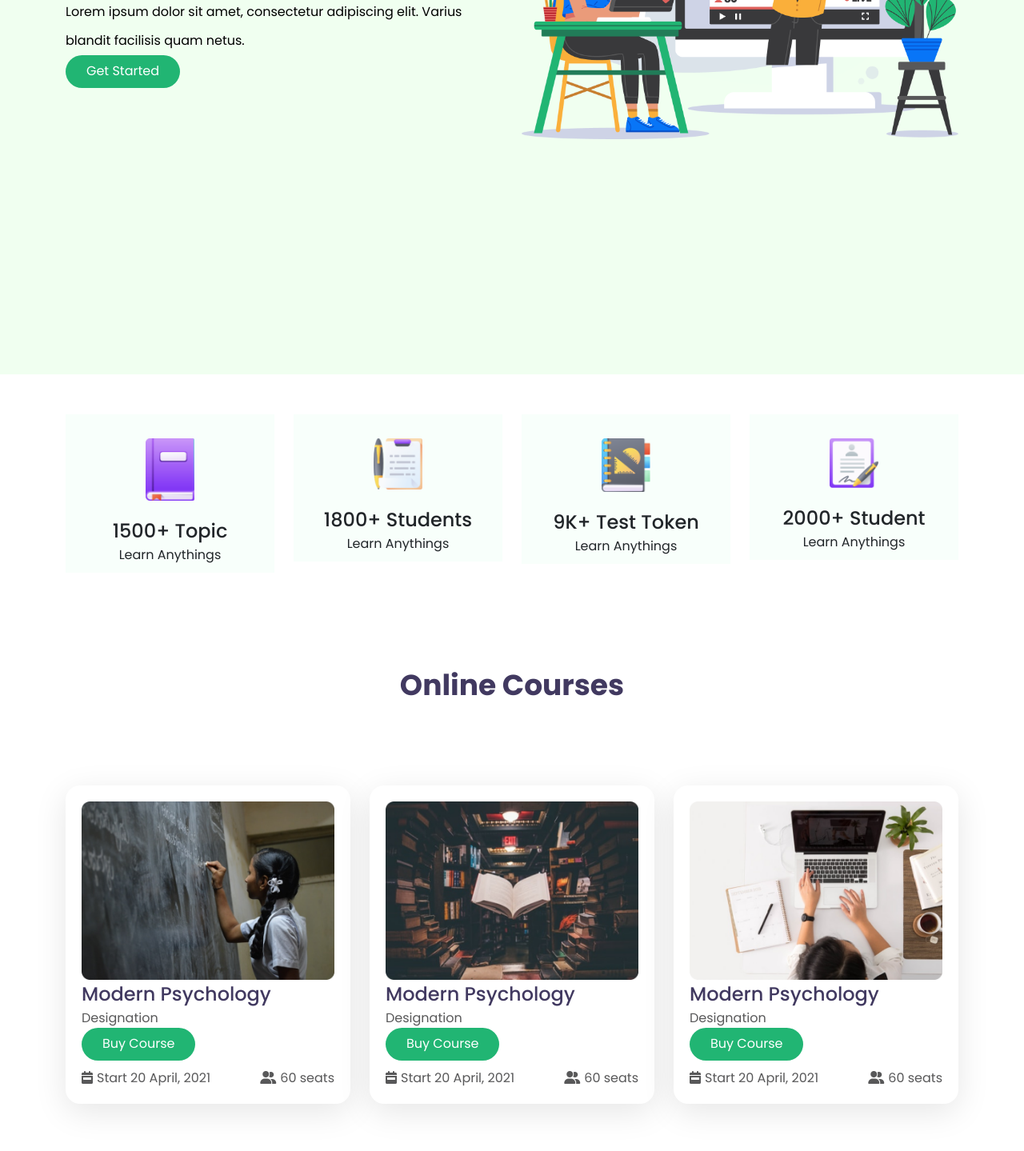
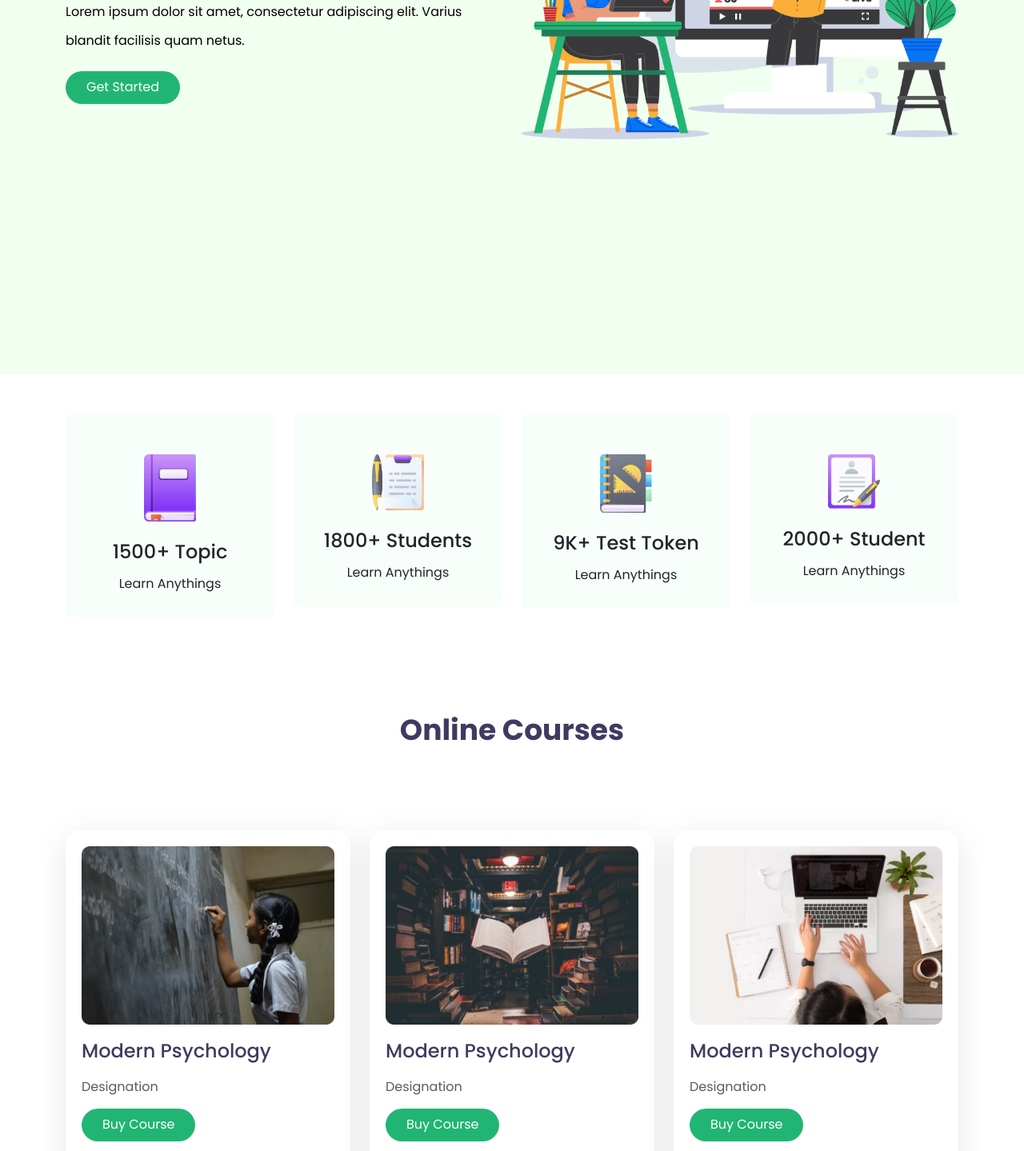
Before and after one commit to zamanep/e-school, a plain HTML site: page index.html in a window 1280 px wide. Shown: the part 332-1771 px from the top of the page at 80% size. Drawn offline with nearby package versions, Linux system fonts and the light colour scheme.

Commit message:
Update style.css

```diff
--- a/css/style.css
+++ b/css/style.css
@@ -60,6 +60,7 @@ font-weight: 400;
 font-size: 16px;
 
 line-height: 36px;
+padding-bottom: 20px;
 }
 
 .btn-custom {
@@ -80,14 +81,14 @@ line-height: 36px;
 }
 
 .feature-content{
-    padding: 10px;
+    padding: 30px 0;
     margin: 50px 0;
     background-color: #F8FFFB;
 }
 
 .feature-content:hover{
     background: #FFFFFF;
-    box-shadow: 0px 10px 15px #353030;
+    box-shadow: 0px 5px 10px #696969;
     border-radius: 10px;
 }
 
@@ -105,10 +106,11 @@ line-height: 36px;
 
 font-weight: 500;
 margin-top: 20px;
+
 }
 
 .feature-content p{
-
+    padding-top: 10px;
 font-size: 16px;
 
 line-height: 24px;
@@ -124,6 +126,7 @@ font-weight: 400;
     margin: 50px 0;
 }
 .course h2{
+padding-top: 15px;
 
 font-size: 24px;
 
@@ -142,6 +145,7 @@ font-size: 16px;
 line-height: 24px;
 
 font-weight: 400;
+padding: 15px 0;
 }
 .course img{
 
@@ -161,10 +165,10 @@ font-weight: 400;
     color: #fff;
 }
 .course ul{
+    margin-top: 15px;
 
 list-style: none;
 
-margin: 0;
 
 padding: 0;
 
@@ -220,7 +224,7 @@ font-weight: 700;
 }
 .client{
 
-width: 35%;
+width: 30%;
 
 margin-left: auto;
 
@@ -235,3 +239,7 @@ overflow: hidden;
 
 width: 100%;
 }
+
+.testimonial-section{
+    padding-bottom: 70px;
+}
```
